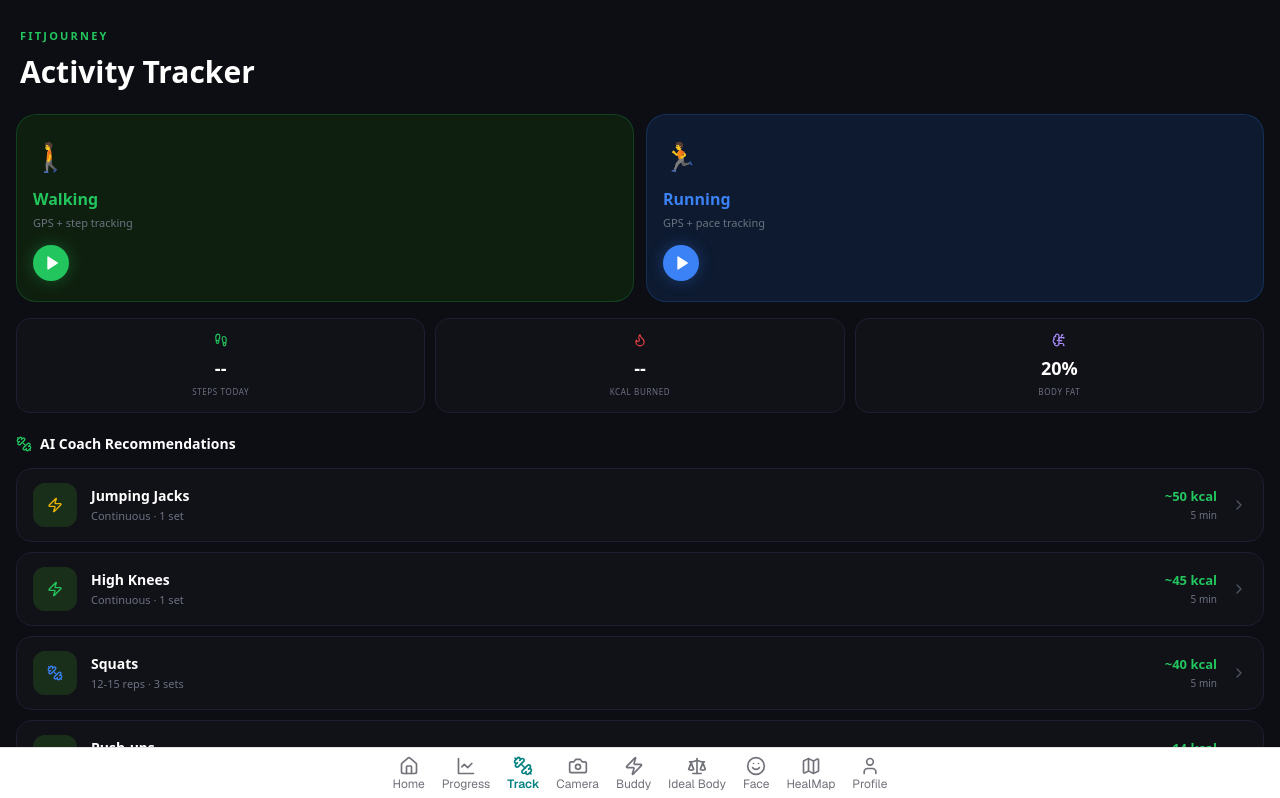
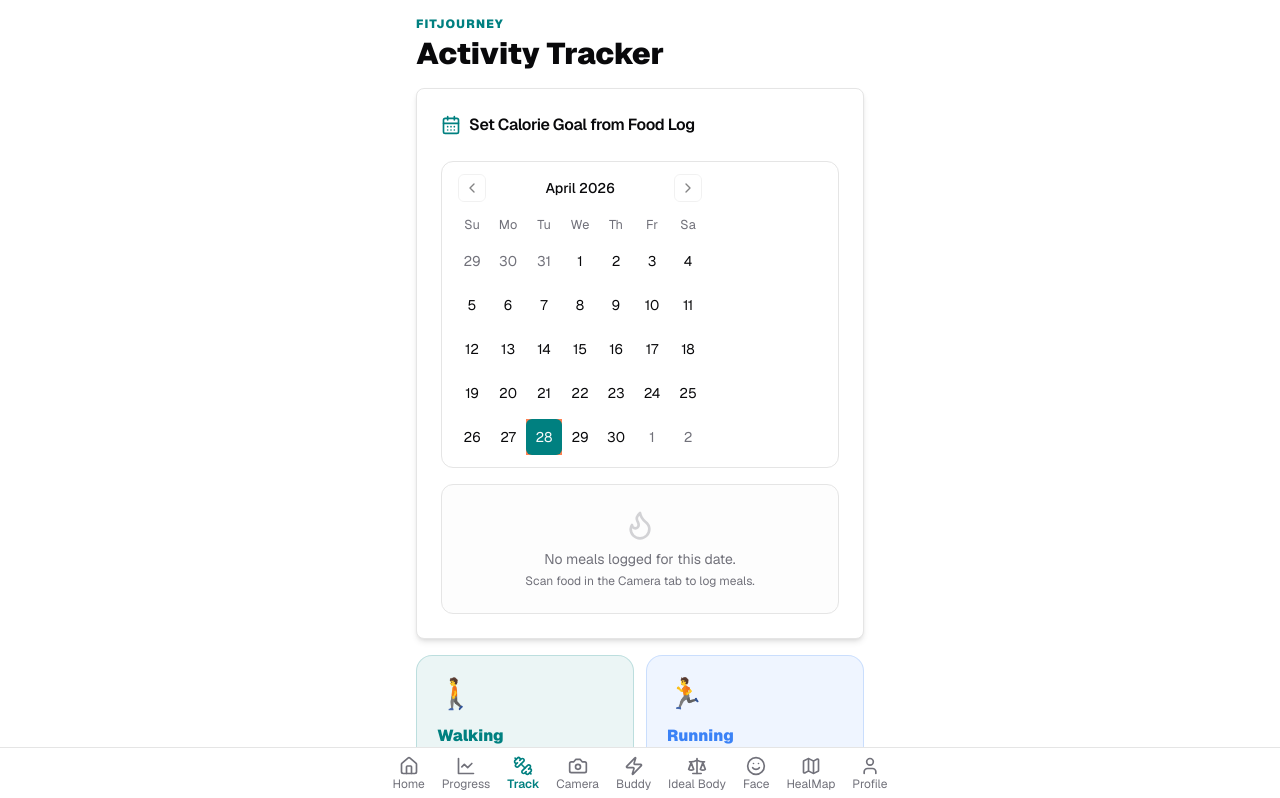
Before and after one commit to Hemanthporeddy8/fitjourney, a Next.js app: page /track in a window 1280 px wide. Shown: the top 798 px of the page. Built offline with nearby package versions, Linux system fonts and the light colour scheme.

Commit message:
Feature: Calendar goal picker on Track hub + Achievement card on run/walk completion

```diff
--- a/src/app/track/page.tsx
+++ b/src/app/track/page.tsx
@@ -2,24 +2,49 @@
 
 import React, { useState, useEffect, Suspense } from 'react';
 import { useRouter } from 'next/navigation';
-import { Play, Dumbbell, BrainCircuit, ChevronRight, Flame, Footprints } from 'lucide-react';
+import dynamic from 'next/dynamic';
+import { Play, Dumbbell, BrainCircuit, ChevronRight, Flame, Footprints, CalendarDays, Target } from 'lucide-react';
 import { suggestedExercises, type Exercise } from '@/lib/exercise-data';
 import { calculateDynamicWorkoutPlan } from '@/lib/workout-count-engine';
 import { Loader2 } from 'lucide-react';
+import { Card, CardContent, CardHeader, CardTitle } from '@/components/ui/card';
+import { ScrollArea } from '@/components/ui/scroll-area';
+import { format, isSameDay, parseISO } from 'date-fns';
+import { useToast } from '@/hooks/use-toast';
+
+const Calendar = dynamic(() => import('@/components/ui/calendar').then(m => m.Calendar), {
+  ssr: false,
+  loading: () => <div className="h-[280px] w-full bg-muted animate-pulse rounded-md" />,
+});
+
+interface SavedMeal {
+  foodName: string;
+  calories: number;
+  timestamp: string;
+  photoUrl?: string;
+}
 
 function TrackContent() {
-  const router = useRouter();
-  const [aiGoal, setAiGoal]     = useState<{kcal:number; km:number}|null>(null);
-  const [exercises, setExercises] = useState<Exercise[]>([]);
-  const [bodyFat, setBodyFat]   = useState(20);
-  const [planTitle, setPlanTitle] = useState('');
+  const router  = useRouter();
+  const { toast } = useToast();
+
+  const [aiGoal, setAiGoal]           = useState<{kcal:number; km:number}|null>(null);
+  const [exercises, setExercises]     = useState<Exercise[]>([]);
+  const [bodyFat, setBodyFat]         = useState(20);
+  const [planTitle, setPlanTitle]     = useState('');
+  const [allMeals, setAllMeals]       = useState<SavedMeal[]>([]);
+  const [selectedDate, setSelectedDate] = useState<Date|undefined>(new Date());
+  const [mealsForDate, setMealsForDate] = useState<SavedMeal[]>([]);
+  const [selectedGoal, setSelectedGoal] = useState<{kcal:number; name:string}|null>(null);
 
   useEffect(() => {
     const scans   = JSON.parse(localStorage.getItem('fitjourney_scan_history') || '[]');
     const profile = JSON.parse(localStorage.getItem('fitjourney_profile') || '{}');
     const plan    = JSON.parse(localStorage.getItem('fitjourney_latest_ideal_body_plan') || 'null');
+    const meals   = JSON.parse(localStorage.getItem('fitjourney_saved_meals') || '[]');
 
     if (plan?.planTitle) setPlanTitle(plan.planTitle);
+    setAllMeals(meals);
 
     if (scans.length > 0) {
       const scan = scans[0];
@@ -39,106 +64,167 @@ function TrackContent() {
     }
   }, []);
 
+  useEffect(() => {
+    if (selectedDate) {
+      const found = allMeals.filter(m => isSameDay(parseISO(m.timestamp), selectedDate));
+      setMealsForDate(found);
+    }
+  }, [selectedDate, allMeals]);
+
+  const handleSelectGoal = (kcal: number, name: string) => {
+    setSelectedGoal({ kcal, name });
+    localStorage.setItem('fitjourney_active_goal', JSON.stringify({ kcal, name }));
+    toast({ title: 'Goal Set ✓', description: `Burning ${kcal} kcal — ${name}` });
+  };
+
+  const totalMealCal = mealsForDate.reduce((s, m) => s + m.calories, 0);
+
   return (
-    <div style={{ minHeight:'100vh', background:'#0d0d14', color:'#fff', fontFamily:'system-ui,sans-serif', paddingBottom:'90px' }}>
+    <div className="flex flex-col items-center min-h-screen bg-background p-4 pb-24 gap-4">
 
       {/* ── Header ── */}
-      <div style={{ padding:'28px 20px 0' }}>
-        <p style={{ fontSize:'11px', color:'#22c55e', letterSpacing:'0.2em', textTransform:'uppercase', margin:'0 0 4px', fontWeight:700 }}>FITJOURNEY</p>
-        <h1 style={{ fontSize:'30px', fontWeight:900, margin:0 }}>Activity Tracker</h1>
+      <div className="w-full max-w-md">
+        <p className="text-xs font-black uppercase tracking-widest text-primary mb-1">FitJourney</p>
+        <h1 className="text-3xl font-black">Activity Tracker</h1>
       </div>
 
       {/* ── AI Goal Banner ── */}
       {aiGoal && (
-        <div style={{ margin:'20px 16px 0', borderRadius:'20px', background:'linear-gradient(135deg,#0f1f0f,#0d1b2a)', border:'1px solid #22c55e33', padding:'20px' }}>
-          <div style={{ display:'flex', alignItems:'center', gap:'8px', marginBottom:'12px' }}>
-            <BrainCircuit size={15} color='#22c55e' />
-            <span style={{ fontSize:'11px', color:'#22c55e', fontWeight:800, letterSpacing:'0.1em', textTransform:'uppercase' }}>AI Daily Goal</span>
-          </div>
-          <div style={{ display:'flex', gap:'20px' }}>
-            <div>
-              <p style={{ margin:0, fontSize:'26px', fontWeight:900 }}>{aiGoal.kcal} <span style={{ fontSize:'13px', color:'#6b7280', fontWeight:400 }}>kcal</span></p>
+        <Card className="w-full max-w-md bg-primary text-primary-foreground border-none shadow-xl overflow-hidden relative">
+          <div className="absolute right-4 top-4 opacity-10 text-6xl">🧠</div>
+          <CardHeader className="pb-2">
+            <p className="text-[10px] font-black uppercase tracking-widest opacity-70">AI Daily Goal</p>
+            <CardTitle className="text-2xl font-black">{planTitle || 'Your Plan'}</CardTitle>
+          </CardHeader>
+          <CardContent className="grid grid-cols-2 gap-4">
+            <div className="bg-white/10 rounded-2xl p-4">
+              <p className="text-xs opacity-70">Burn Target</p>
+              <p className="text-2xl font-black">{aiGoal.kcal} <span className="text-sm opacity-60">kcal</span></p>
             </div>
-            <div>
-              <p style={{ margin:0, fontSize:'26px', fontWeight:900 }}>{aiGoal.km} <span style={{ fontSize:'13px', color:'#6b7280', fontWeight:400 }}>km</span></p>
+            <div className="bg-white/10 rounded-2xl p-4">
+              <p className="text-xs opacity-70">Distance</p>
+              <p className="text-2xl font-black">{aiGoal.km} <span className="text-sm opacity-60">km</span></p>
             </div>
-          </div>
-          {planTitle && <p style={{ fontSize:'10px', color:'#6b7280', margin:'8px 0 0' }}>Plan: {planTitle}</p>}
-        </div>
+          </CardContent>
+        </Card>
       )}
 
+      {/* ── Calendar + Meal Goal Selector ── */}
+      <Card className="w-full max-w-md shadow-md">
+        <CardHeader>
+          <CardTitle className="flex items-center gap-2 text-base">
+            <CalendarDays className="h-5 w-5 text-primary" /> Set Calorie Goal from Food Log
+          </CardTitle>
+        </CardHeader>
+        <CardContent className="space-y-4">
+          <Calendar mode="single" selected={selectedDate} onSelect={setSelectedDate} className="rounded-xl border self-center" />
+
+          {mealsForDate.length > 0 ? (
+            <div className="space-y-2">
+              <p className="text-xs font-bold text-muted-foreground uppercase tracking-wide">
+                {format(selectedDate!, 'dd MMM')} · {totalMealCal} kcal consumed
+              </p>
+              <ScrollArea className="h-36 rounded-xl border p-2">
+                {mealsForDate.map((meal, i) => (
+                  <div
+                    key={i}
+                    onClick={() => handleSelectGoal(meal.calories, meal.foodName)}
+                    className={`flex items-center justify-between p-3 rounded-xl mb-2 cursor-pointer transition-all border ${
+                      selectedGoal?.name === meal.foodName
+                        ? 'bg-primary/10 border-primary'
+                        : 'bg-secondary/50 border-transparent hover:border-primary/30'
+                    }`}
+                  >
+                    <div>
+                      <p className="text-sm font-bold">{meal.foodName}</p>
+                      <p className="text-xs text-muted-foreground">{format(parseISO(meal.timestamp), 'hh:mm a')}</p>
+                    </div>
+                    <div className="text-right">
+                      <p className="text-sm font-black text-primary">{meal.calories} kcal</p>
+                      {selectedGoal?.name === meal.foodName && (
+                        <p className="text-[10px] text-primary font-bold">✓ Active Goal</p>
+                      )}
+                    </div>
+                  </div>
+                ))}
+              </ScrollArea>
+            </div>
+          ) : (
+            <div className="flex flex-col items-center justify-center py-6 text-center text-muted-foreground border rounded-xl bg-secondary/20">
+              <Flame className="h-8 w-8 mb-2 opacity-30" />
+              <p className="text-sm">No meals logged for this date.</p>
+              <p className="text-xs mt-1">Scan food in the Camera tab to log meals.</p>
+            </div>
+          )}
+
+          {selectedGoal && (
+            <div className="flex items-center gap-2 p-3 bg-primary/5 rounded-xl border border-primary/20">
+              <Target className="h-4 w-4 text-primary shrink-0" />
+              <p className="text-xs font-bold">Goal: <span className="text-primary">{selectedGoal.name}</span> · {selectedGoal.kcal} kcal</p>
+            </div>
+          )}
+        </CardContent>
+      </Card>
+
       {/* ── Start Activity Cards ── */}
-      <div style={{ margin:'20px 16px 0', display:'grid', gridTemplateColumns:'1fr 1fr', gap:'12px' }}>
+      <div className="w-full max-w-md grid grid-cols-2 gap-3">
         {[
-          { mode:'walk', label:'Walking', emoji:'🚶', color:'#22c55e', desc:'GPS + step tracking', bg:'#0f1f0f' },
-          { mode:'run',  label:'Running', emoji:'🏃', color:'#3b82f6', desc:'GPS + pace tracking', bg:'#0d1a30' },
-        ].map(({ mode, label, emoji, color, desc, bg }) => (
+          { mode:'walk', label:'Walking', emoji:'🚶', color:'hsl(var(--primary))', bg:'hsl(var(--primary)/0.08)', border:'hsl(var(--primary)/0.2)', desc:'GPS + step tracking' },
+          { mode:'run',  label:'Running', emoji:'🏃', color:'#3b82f6', bg:'rgba(59,130,246,0.08)', border:'rgba(59,130,246,0.2)', desc:'GPS + pace tracking' },
+        ].map(({ mode, label, emoji, color, bg, border, desc }) => (
           <button
             key={mode}
-            onClick={() => router.push(`/track/run-track?mode=${mode}`)}
-            style={{ background:bg, border:`1px solid ${color}33`, borderRadius:'20px', padding:'20px 16px', cursor:'pointer', textAlign:'left', transition:'all 0.2s', color:'#fff' }}
-            onMouseEnter={e => (e.currentTarget.style.borderColor = color)}
-            onMouseLeave={e => (e.currentTarget.style.borderColor = `${color}33`)}
+            onClick={() => {
+              const goal = selectedGoal || (aiGoal ? { kcal: aiGoal.kcal, name: 'AI Goal' } : null);
+              const url = `/track/run-track?mode=${mode}${goal ? `&goal=${goal.kcal}&goalName=${encodeURIComponent(goal.name)}` : ''}`;
+              router.push(url);
+            }}
+            className="rounded-2xl p-5 text-left cursor-pointer transition-all hover:scale-[1.02] active:scale-[0.98]"
+            style={{ background: bg, border: `1px solid ${border}` }}
           >
-            <div style={{ fontSize:'28px', marginBottom:'10px' }}>{emoji}</div>
-            <p style={{ margin:'0 0 4px', fontSize:'16px', fontWeight:800, color }}>{label}</p>
-            <p style={{ margin:'0 0 14px', fontSize:'11px', color:'#6b7280' }}>{desc}</p>
-            <div style={{ width:'36px', height:'36px', borderRadius:'50%', background:color, display:'flex', alignItems:'center', justifyContent:'center', boxShadow:`0 0 16px ${color}55` }}>
-              <Play size={16} color='#fff' fill='#fff' style={{ marginLeft:'2px' }} />
+            <div className="text-3xl mb-3">{emoji}</div>
+            <p className="font-black text-base mb-1" style={{ color }}>{label}</p>
+            <p className="text-xs text-muted-foreground mb-4">{desc}</p>
+            <div className="w-10 h-10 rounded-full flex items-center justify-center" style={{ background: color, boxShadow: `0 0 16px ${color}55` }}>
+              <Play size={16} color='#fff' fill='#fff' style={{ marginLeft: '2px' }} />
             </div>
           </button>
         ))}
       </div>
 
-      {/* ── Stats Summary ── */}
-      <div style={{ margin:'16px 16px 0', display:'grid', gridTemplateColumns:'1fr 1fr 1fr', gap:'10px' }}>
-        {[
-          { icon:<Footprints size={14} color='#22c55e'/>, label:'STEPS TODAY', val:'--' },
-          { icon:<Flame size={14} color='#ef4444'/>, label:'KCAL BURNED', val:'--' },
-          { icon:<BrainCircuit size={14} color='#a78bfa'/>, label:'BODY FAT', val:`${bodyFat}%` },
-        ].map(s => (
-          <div key={s.label} style={{ background:'#111118', borderRadius:'14px', padding:'14px 10px', textAlign:'center', border:'1px solid #1e1e30' }}>
-            <div style={{ display:'flex', justifyContent:'center', marginBottom:'8px' }}>{s.icon}</div>
-            <p style={{ margin:'0 0 4px', fontSize:'18px', fontWeight:900 }}>{s.val}</p>
-            <p style={{ margin:0, fontSize:'8px', color:'#6b7280', letterSpacing:'0.08em' }}>{s.label}</p>
-          </div>
-        ))}
-      </div>
-
-      {/* ── AI Exercise Recommendations ── */}
-      <div style={{ margin:'20px 16px 0' }}>
-        <div style={{ display:'flex', alignItems:'center', gap:'8px', marginBottom:'14px' }}>
-          <Dumbbell size={16} color='#22c55e' />
-          <h2 style={{ fontSize:'14px', fontWeight:800, margin:0 }}>AI Coach Recommendations</h2>
-        </div>
-        <div style={{ display:'flex', flexDirection:'column', gap:'10px' }}>
+      {/* ── AI Coach Recommendations ── */}
+      <Card className="w-full max-w-md">
+        <CardHeader className="pb-2">
+          <CardTitle className="flex items-center gap-2 text-base">
+            <Dumbbell className="h-5 w-5 text-primary" /> AI Coach Recommendations
+          </CardTitle>
+        </CardHeader>
+        <CardContent className="space-y-2 p-4">
           {exercises.map(ex => (
             <div key={ex.id} onClick={() => router.push(`/track/workout?id=${ex.id}`)}
-              style={{ display:'flex', alignItems:'center', gap:'14px', padding:'14px 16px', background:'#111118', borderRadius:'16px', border:'1px solid #1e1e30', cursor:'pointer', transition:'all 0.2s' }}
-              onMouseEnter={e => (e.currentTarget.style.borderColor='#22c55e44')}
-              onMouseLeave={e => (e.currentTarget.style.borderColor='#1e1e30')}
+              className="flex items-center gap-3 p-3 rounded-2xl border border-border hover:border-primary/40 cursor-pointer transition-all group"
             >
-              <div style={{ width:'44px', height:'44px', borderRadius:'12px', background:'#1a2f1a', display:'flex', alignItems:'center', justifyContent:'center', fontSize:'20px', flexShrink:0 }}>{ex.icon}</div>
-              <div style={{ flex:1 }}>
-                <p style={{ fontSize:'14px', fontWeight:700, margin:'0 0 2px' }}>{ex.name}</p>
-                <p style={{ fontSize:'11px', color:'#6b7280', margin:0 }}>{ex.reps} · {ex.sets}</p>
+              <div className="w-10 h-10 rounded-xl bg-primary/10 flex items-center justify-center text-lg shrink-0 group-hover:scale-110 transition-transform">{ex.icon}</div>
+              <div className="flex-1">
+                <p className="text-sm font-bold">{ex.name}</p>
+                <p className="text-xs text-muted-foreground">{ex.reps} · {ex.sets}</p>
               </div>
-              <div style={{ textAlign:'right' }}>
-                <p style={{ fontSize:'13px', fontWeight:800, color:'#22c55e', margin:'0 0 2px' }}>~{ex.caloriesPerMinute * ex.durationMinutes} kcal</p>
-                <p style={{ fontSize:'10px', color:'#6b7280', margin:0 }}>{ex.durationMinutes} min</p>
+              <div className="text-right">
+                <p className="text-xs font-black text-primary">~{ex.caloriesPerMinute * ex.durationMinutes} kcal</p>
+                <p className="text-[10px] text-muted-foreground">{ex.durationMinutes} min</p>
               </div>
-              <ChevronRight size={16} color='#4b5563' />
+              <ChevronRight className="h-4 w-4 text-muted-foreground" />
             </div>
           ))}
-        </div>
-      </div>
+        </CardContent>
+      </Card>
     </div>
   );
 }
 
 export default function TrackPage() {
   return (
-    <Suspense fallback={<div style={{ display:'flex', alignItems:'center', justifyContent:'center', minHeight:'100vh', background:'#0d0d14' }}><Loader2 className="h-10 w-10 animate-spin" color='#22c55e' /></div>}>
+    <Suspense fallback={<div className="flex items-center justify-center min-h-screen"><Loader2 className="h-10 w-10 animate-spin text-primary" /></div>}>
       <TrackContent />
     </Suspense>
   );
```
Also changed, not shown: src/app/track/run-track/page.tsx (+107 -11 lines).
